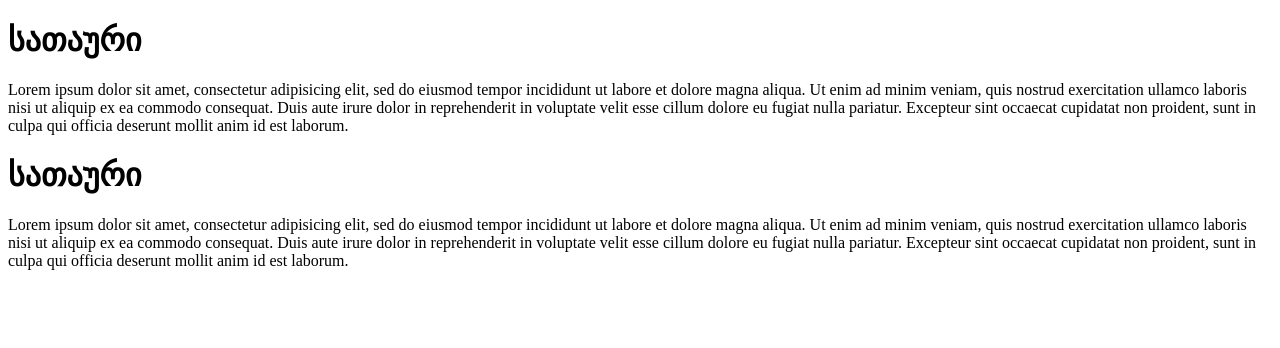
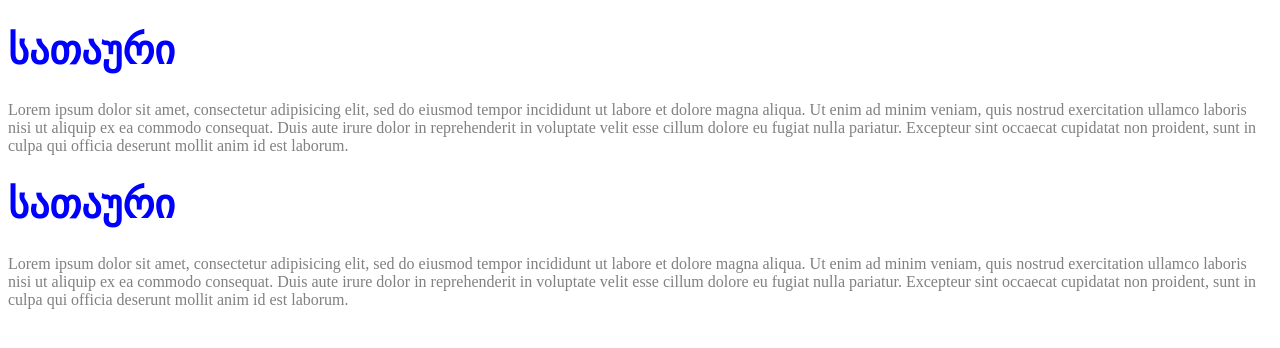
Before and after one commit to Beka120788/lesson55, a plain HTML site: page index.html in a window 1280 px wide. Drawn offline with Linux system fonts and the light colour scheme.

Commit message:
added css styles

```diff
--- a/index.html
+++ b/index.html
@@ -2,6 +2,7 @@
 <html>
 <head>
 	<meta charset="UTF-8">
+	<link rel="stylesheet" type="text/css" href="styles/main.css">
 	<title>lesson5</title>
 </head>
 <body>
--- /dev/null
+++ b/styles/main.css
@@ -0,0 +1,8 @@
+.box h1 {
+	font-size: 40px;
+	color: blue;
+}
+.box  p {
+	font-size: 16px;
+	color: grey;
+}
```
